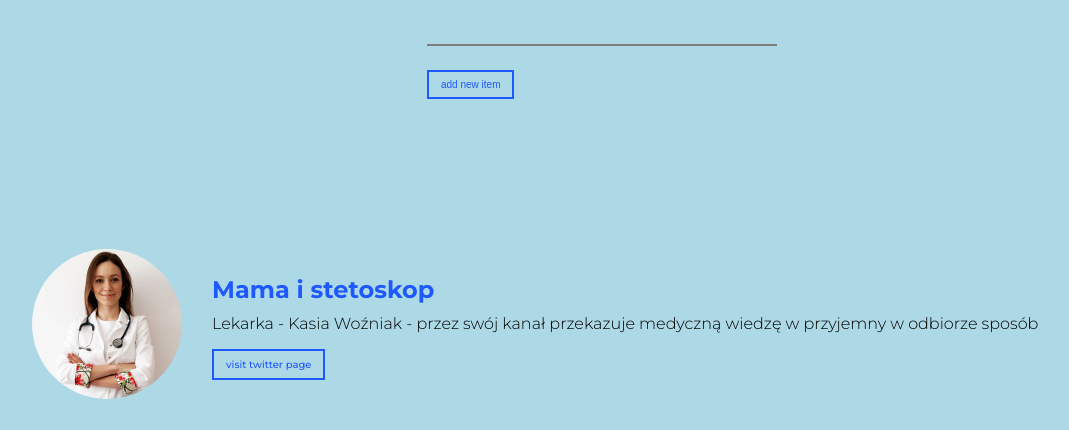
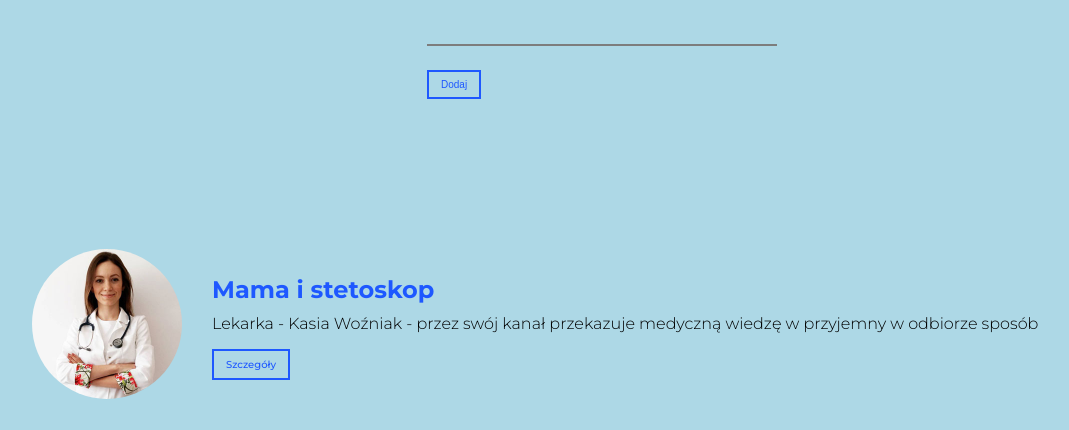
Before and after one commit to Anna-Jasica/Coronavirus, a React (Create React App) app in the folder react-test-create-react-app/: page / in a window 1280 px wide. Shown: the part 479-909 px from the top of the page, without its empty margins (38-1107 px from the left). Built offline with nearby package versions, Linux system fonts and the light colour scheme.

Commit message:
create button component

```diff
--- /dev/null
+++ b/react-test-create-react-app/src/components/Button/Button.js
@@ -0,0 +1,21 @@
+import React from "react";
+import styles from "./Button.module.scss";
+
+const Button = ({ children, href }) => (
+    <>
+        {href ? (
+            <a
+                href={href}
+                target="_blank"
+                className={styles.button}
+                rel="noopener noreferrer"
+            >
+                {children}
+            </a>
+        ) : (
+            <button className={styles.button}>{children}</button>
+        )}
+    </>
+);
+
+export default Button;
--- /dev/null
+++ b/react-test-create-react-app/src/components/Button/Button.module.scss
@@ -0,0 +1,9 @@
+.button {
+    font-size: 10px;
+    text-decoration: none;
+    padding: 7px 12px;
+    font-weight: 500;
+    background: none;
+    border: 2px solid #1e58ff;
+    color: #1e58ff;
+}
--- a/react-test-create-react-app/src/components/Form/Form.js
+++ b/react-test-create-react-app/src/components/Form/Form.js
@@ -1,6 +1,7 @@
 import React from "react";
 import styles from "./Form.module.scss";
 import Input from "../input/Input";
+import Button from "../Button/Button";
 
 const Form = ({ submitFn }) => (
     <div className={styles.wrapper}>
@@ -10,7 +11,7 @@ const Form = ({ submitFn }) => (
             <Input name="link" label="Link" />
             <Input name="image" label="Zdjęcie" />
             <Input tag="textarea" name="Description" label="Opis" />
-            <button className={styles.button}>add new item</button>
+            <Button>Dodaj</Button>
         </form>
     </div>
 );
--- a/react-test-create-react-app/src/components/ListWrapper/ListItem/ListItem.js
+++ b/react-test-create-react-app/src/components/ListWrapper/ListItem/ListItem.js
@@ -1,8 +1,9 @@
 import React from "react";
 import PropTypes from "prop-types";
 import styles from "./ListItem.module.scss";
+import Button from "../../Button/Button";
 
-const ListItem = ({ image, name, description, twitterLink }) => {
+const ListItem = ({ image, name, description, link }) => {
     const ImageTag = image ? "img" : "div";
 
     return (
@@ -15,14 +16,7 @@ const ListItem = ({ image, name, description, twitterLink }) => {
             <div>
                 <h2 className={styles.name}>{name}</h2>
                 <p className={styles.description}>{description}</p>
-                <a
-                    href={twitterLink}
-                    target="_blank"
-                    className={styles.button}
-                    rel="noopener noreferrer"
-                >
-                    visit twitter page
-                </a>
+                <Button href={link}>Szczegóły</Button>
             </div>
         </li>
     );
@@ -32,7 +26,7 @@ ListItem.propTypes = {
     image: PropTypes.string,
     name: PropTypes.string.isRequired,
     description: PropTypes.string,
-    twitterLink: PropTypes.string.isRequired,
+    link: PropTypes.string.isRequired,
 };
 
 ListItem.defaultProps = {
```
